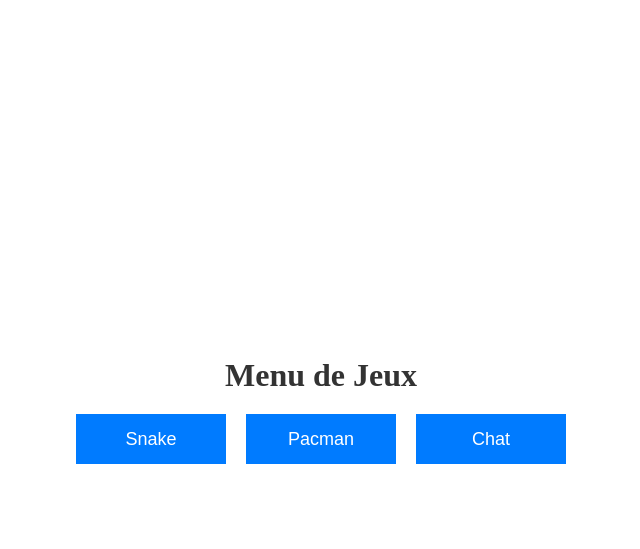
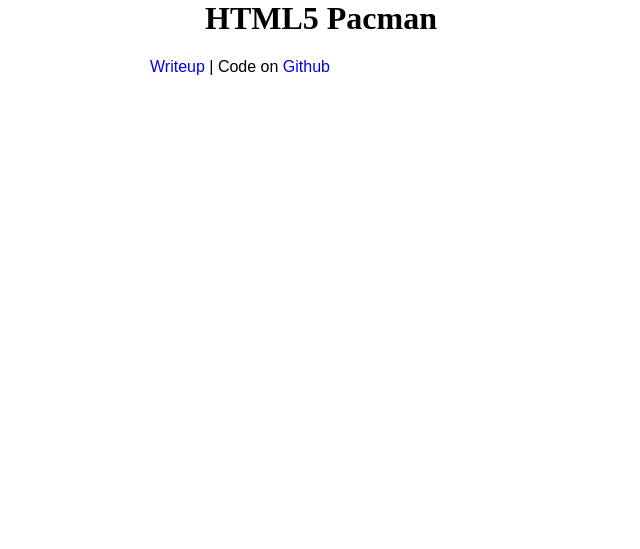
Before and after one commit to 10vp3/10vp3, a plain HTML site: page index.html in a window 1280 px wide. Shown: the whole page, without its empty margins (319-959 px from the left). Drawn offline with Linux system fonts and the light colour scheme; a web font is replaced by a local one.

Commit message:
Update index.html

```diff
--- a/index.html
+++ b/index.html
@@ -1,58 +1,57 @@
-<!DOCTYPE html>
-<html lang="en">
-<head>
-    <meta charset="UTF-8">
-    <meta name="viewport" content="width=device-width, initial-scale=1.0">
-    <title>Menu de Jeux</title>
-    <style>
-        body {
-            display: flex;
-            flex-direction: column;
-            align-items: center;
-            justify-content: center;
-            height: 100vh;
-            margin: 0;
-            background-color: f0f0f0;
-        }
+<html>
+  <head>
+    <meta charset="utf-8" />
+    <title>HTML5 Pacman</title>
 
-        h1 {
-            margin-bottom: 20px;
-            color: #333;
-        }
+    <style type="text/css">
+      @font-face {
+	    font-family: 'BDCartoonShoutRegular';
+        src: url('BD_Cartoon_Shout-webfont.ttf') format('truetype');
+	    font-weight: normal;
+	    font-style: normal;
+      }
+      #pacman {
+        height:450px;
+        width:342px;
+        margin:20px auto;
+      }
+      #shim {
+        font-family: BDCartoonShoutRegular;
+        position:absolute;
+        visibility:hidden
+      }
+      h1 { font-family: BDCartoonShoutRegular; text-align:center; }
+      body { width:342px; margin:0px auto; font-family:sans-serif; }
+      a { text-decoration:none; }
+    </style>
 
-        #menu {
-            display: flex;
-            gap: 20px;
-        }
+</head>
 
-        button {
-            width: 150px;
-            height: 50px;
-            background-color: #007BFF;
-            color: white;
-            font-size: 18px;
-            border: none;
-            cursor: pointer;
-            text-align: center;
-        }
+<body>
 
-        button:hover {
-            background-color: #0056b3;
-        }
-    </style>
-</head>
-<body>
-    <h1><b>Menu de Jeux</b></h1>
-    <div id="menu">
-        <button id="snake" onclick="go_page('snake.html')">Snake</button>
-        <button id="pacman" onclick="go_page('pacman.html')">Pacman</button>
-        <button id="connection" onclick="go_page('connection.html')">Chat</button>
-    </div>
+  <div id="shim">shim for font face</div>
 
-    <script>
-        function go_page(page) {
-            window.location.href = page;
-        }
-    </script>
+  <h1>HTML5 Pacman</h1>
+
+  <a href="http://arandomurl.com/">Writeup</a> |
+  Code on <a href="http://arandomurl.com/">Github</a>
+
+  <div id="pacman"></div>
+  <script src="pacman.js"></script>
+  <script src="modernizr-1.5.min.js"></script>
+
+  <script>
+
+    var el = document.getElementById("pacman");
+
+    if (Modernizr.canvas && Modernizr.localstorage &&
+        Modernizr.audio && (Modernizr.audio.ogg || Modernizr.audio.mp3)) {
+      window.setTimeout(function () { PACMAN.init(el, "./"); }, 0);
+    } else {
+      el.innerHTML = "Sorry, needs a decent browser<br /><small>" +
+        "(firefox 3.6+, Chrome 4+, Opera 10+ and Safari 4+)</small>";
+    }
+  </script>
+
 </body>
 </html>
```
